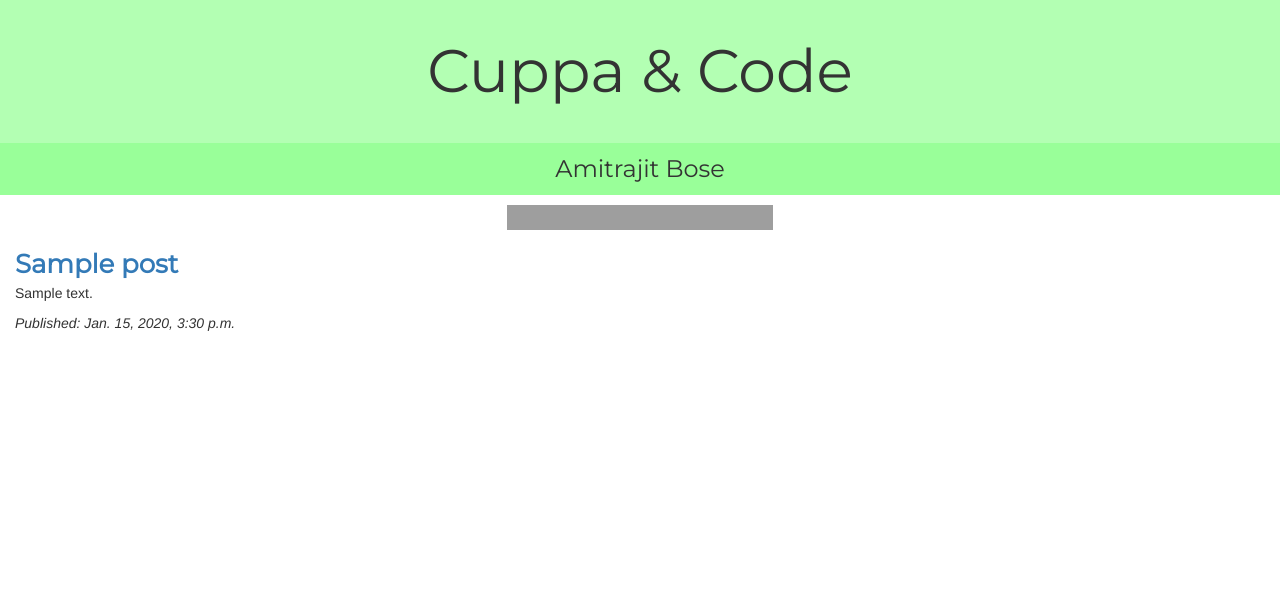
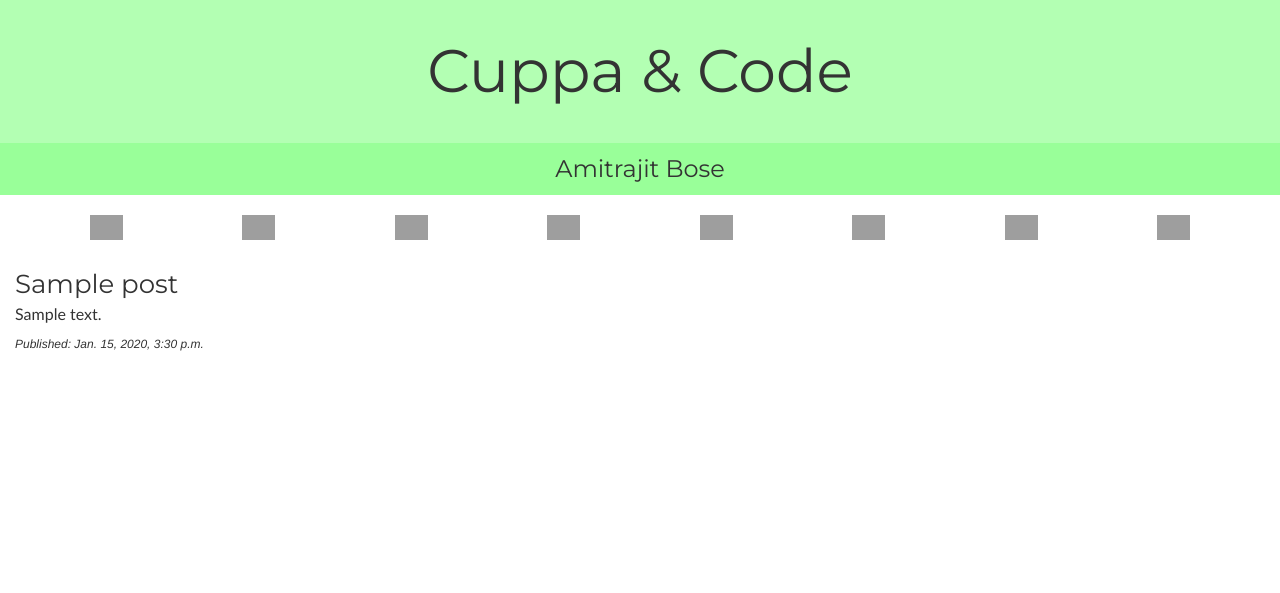
Before and after one commit to amitrajitbose/my-first-blog, a Django app: template blog/templates/blog/post_list.html in a window 1280 px wide. Shown: the top 593 px of the page. Run offline with Django 3.2, Linux system fonts and the light colour scheme; the template is opened without the code that fills it: values that come from a table or form of the project are taken from there, others are empty; tables that the repository leaves empty hold one stand-in row (values such as "Sample post"); some libraries are stand-ins or nearby versions; grey boxes are pictures that could not be loaded.

Commit message:
Add hover properties to social profile buttons

```diff
--- a/blog/static/css/blog.css
+++ b/blog/static/css/blog.css
@@ -16,7 +16,7 @@ h2{
     margin-top: 20px;
     margin-bottom: 5px;
     font-size: 26px;
-    font-weight: 900;
+    --font-weight: 900;
 }
 
 h3{
@@ -43,9 +43,45 @@ h3:hover{
 
 
 .socialProfiles{
+    padding: 10px;
+    margin-left: 20px;
+    margin-right: 20px;
     display: flex !important;
-    justify-content: center;
     text-align: center;
+    justify-content: space-around;
+}
+
+.btn-goog:hover{
+    transform: scale(1.5, 1.5);
+    transition: all 300ms 0s;
+}
+.btn-git:hover{
+    transform: scale(1.5, 1.5);
+    transition: all 300ms 0s;
+}
+.btn-linkd:hover{
+    transform: scale(1.5, 1.5);
+    transition: all 300ms 0s;
+}
+.btn-tweet:hover{
+    transform: scale(1.5, 1.5);
+    transition: all 300ms 0s;
+}
+.btn-fb:hover{
+    transform: scale(1.5, 1.5);
+    transition: all 300ms 0s;
+}
+.btn-wp:hover{
+    transform: scale(1.5, 1.5);
+    transition: all 300ms 0s;
+}
+.btn-stack:hover{
+    transform: scale(1.5, 1.5);
+    transition: all 300ms 0s;
+}
+.btn-port:hover{
+    transform: scale(1.5, 1.5);
+    transition: all 300ms 0s;
 }
 
 .postbody{
--- a/blog/templates/blog/post_list.html
+++ b/blog/templates/blog/post_list.html
@@ -23,21 +23,21 @@
         </div>
 
         <div class="socialProfiles">
-            <img src="https://png.icons8.com/ios/50/000000/google-logo-filled.png" alt="G-Mail" height="25" width=auto>
-            <img src="https://png.icons8.com/ios-glyphs/60/000000/github.png" alt="Github" height="25" width=auto>
-            <img src="https://png.icons8.com/ios-glyphs/60/000000/linkedin-circled.png" alt="LinkedIn" height="25" width=auto>
-            <img src="https://png.icons8.com/ios-glyphs/60/000000/twitter.png" alt="Twitter" height="25" width=auto>
-            <img src="https://png.icons8.com/ios-glyphs/60/000000/facebook.png" alt="Facebook" height="25" width=auto>
-            <img src="https://png.icons8.com/windows/64/000000/wordpress.png" alt="Wordpress" height="25" width=auto>
-            <img src="https://png.icons8.com/ios/64/000000/stackoverflow-filled.png" alt="Stack Overflow" height="25" width=auto>
-            <img src="https://png.icons8.com/ios-glyphs/64/000000/resume.png" alt="Portfolio"  height="25" width=auto>
+            <a href="mailto:amitrajitbose9@gmail.com" target="_blank"><img src="https://png.icons8.com/ios/50/000000/google-logo-filled.png" class="btn-goog" alt="G-Mail" height="25" width=auto></a>
+            <a href="https://github.com/amitrajitbose" target="_blank"><img src="https://png.icons8.com/ios-glyphs/60/000000/github.png" class="btn-git" alt="Github" height="25" width=auto></a>
+            <a href="https://www.linkedin.com/in/amitrajitbose" target="_blank"><img src="https://png.icons8.com/ios-glyphs/60/000000/linkedin-circled.png" class="btn-linkd" alt="LinkedIn" height="25" width=auto></a>
+            <a href="https://twitter.com/AmitrajitBose" target="_blank"><img src="https://png.icons8.com/ios-glyphs/60/000000/twitter.png" class="btn-tweet" alt="Twitter" height="25" width=auto></a>
+            <a href="https://www.facebook.com/amitrajit.bose" target="_blank"><img src="https://png.icons8.com/ios-glyphs/60/000000/facebook.png" class="btn-fb" alt="Facebook" height="25" width=auto></a>
+            <a href="https://amitrajitbose.wordpress.com/" target="_blank"><img src="https://png.icons8.com/windows/64/000000/wordpress.png" class="btn-wp" alt="Wordpress" height="25" width=auto></a>
+            <a href="https://stackoverflow.com/users/6859369/amitrajit-bose" target="_blank"><img src="https://png.icons8.com/ios/64/000000/stackoverflow-filled.png" class="btn-stack" alt="Stack Overflow" height="25" width=auto></a>
+            <a href="https://sites.google.com/view/abose" target="_blank"><img src="https://png.icons8.com/ios-glyphs/64/000000/resume.png" class="btn-port" alt="Portfolio"  height="25" width=auto></a>
         </div>
 
         {% for post in posts %}
             <div class="postbody">
-                <h2><a href="">{{ post.title }}</a></h2>
-                <p>{{ post.text|linebreaksbr }}</p>
-                <p>
+                <h2>{{ post.title }}</h2>
+                <p style="font-family: Calibri; font-size: 16px;">{{ post.text|linebreaksbr }}</p>
+                <p style="font-size: 12px;">
                     <em>Published: {{ post.published_date }}</em>
                 </p>
             </div>
```
